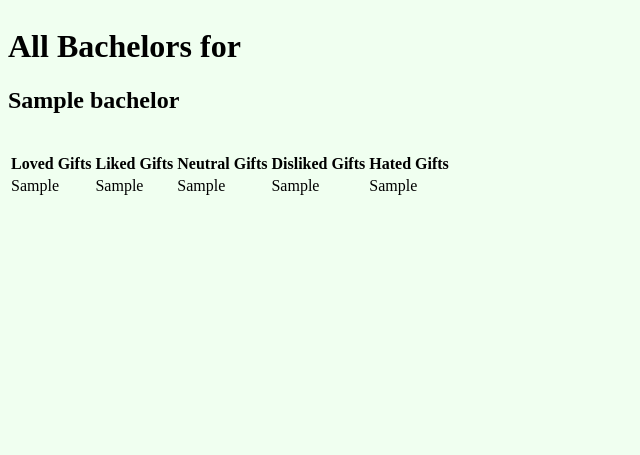
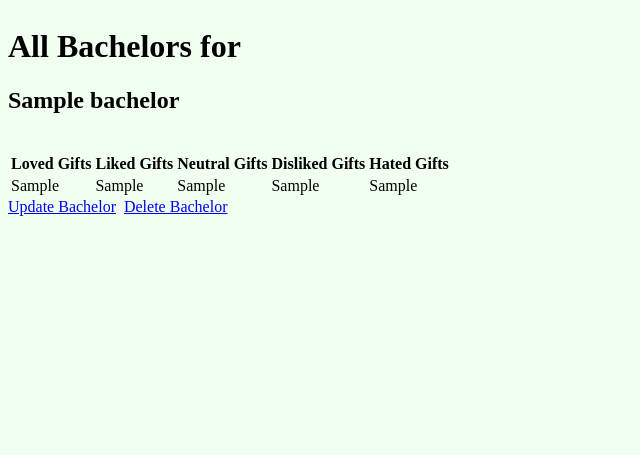
Before and after one commit to xkawixgirlx/harvest_moon_haven, a Django app: page /games/1/all_bachelors in a window 1280 px wide. Shown: the part 179-634 px from the top of the page, without its empty margins (0-640 px from the left). Run offline with Django 5.2, Linux system fonts and the light colour scheme; tables that the repository leaves empty hold one stand-in row (values such as "Sample post").

Commit message:
Full Crud for Bachelors

```diff
--- a/main_app/templates/bachelor/index.html
+++ b/main_app/templates/bachelor/index.html
@@ -30,6 +30,8 @@
             </tr>
         </tbody>
     </table>
+    <a href="{% url 'bachelor_update' bachelor.id %}">Update Bachelor</a>&nbsp;
+    <a href="{% url 'bachelor_delete' bachelor.id %}">Delete Bachelor</a>
 {% endfor %}
 
 
--- a/main_app/urls.py
+++ b/main_app/urls.py
@@ -16,5 +16,7 @@ urlpatterns = [
     path('notes/<int:pk>/delete/', views.NoteDelete.as_view(), name='delete_note'),
     path('games/<int:game_id>/all_bachelors', views.all_bachelors, name='bachelors'),
     path('bachelor/create', views.BachelorCreate.as_view(), name='bachelor_create'),
+    path('bachelor/<int:pk>/update', views.BachelorUpdate.as_view(), name='bachelor_update'),
+    path('bachelor/<int:pk>/delete', views.BachelorDelete.as_view(), name='bachelor_delete'),
     path('accounts/signup/', views.signup, name='signup'),
 ]
--- a/main_app/views.py
+++ b/main_app/views.py
@@ -80,6 +80,17 @@ class BachelorCreate(CreateView):
     model = Bachelor
     fields = ['name', 'loved', 'liked', 'neutral', 'disliked', 'hated', 'games']
 
+class BachelorUpdate(UpdateView):
+    model = Bachelor
+    fields = ['name', 'loved', 'liked', 'neutral', 'disliked', 'hated', 'games']
+
+class BachelorDelete(DeleteView):
+    model = Bachelor
+    success_url = '/all_bachelors'
+
+
+
+
 def signup(request):
     error_message = ''
     if request.method == 'POST':
```
Also changed, not shown: main_app/templates/main_app/bachelor_confirm_delete.html (added, +13 -0 lines).
